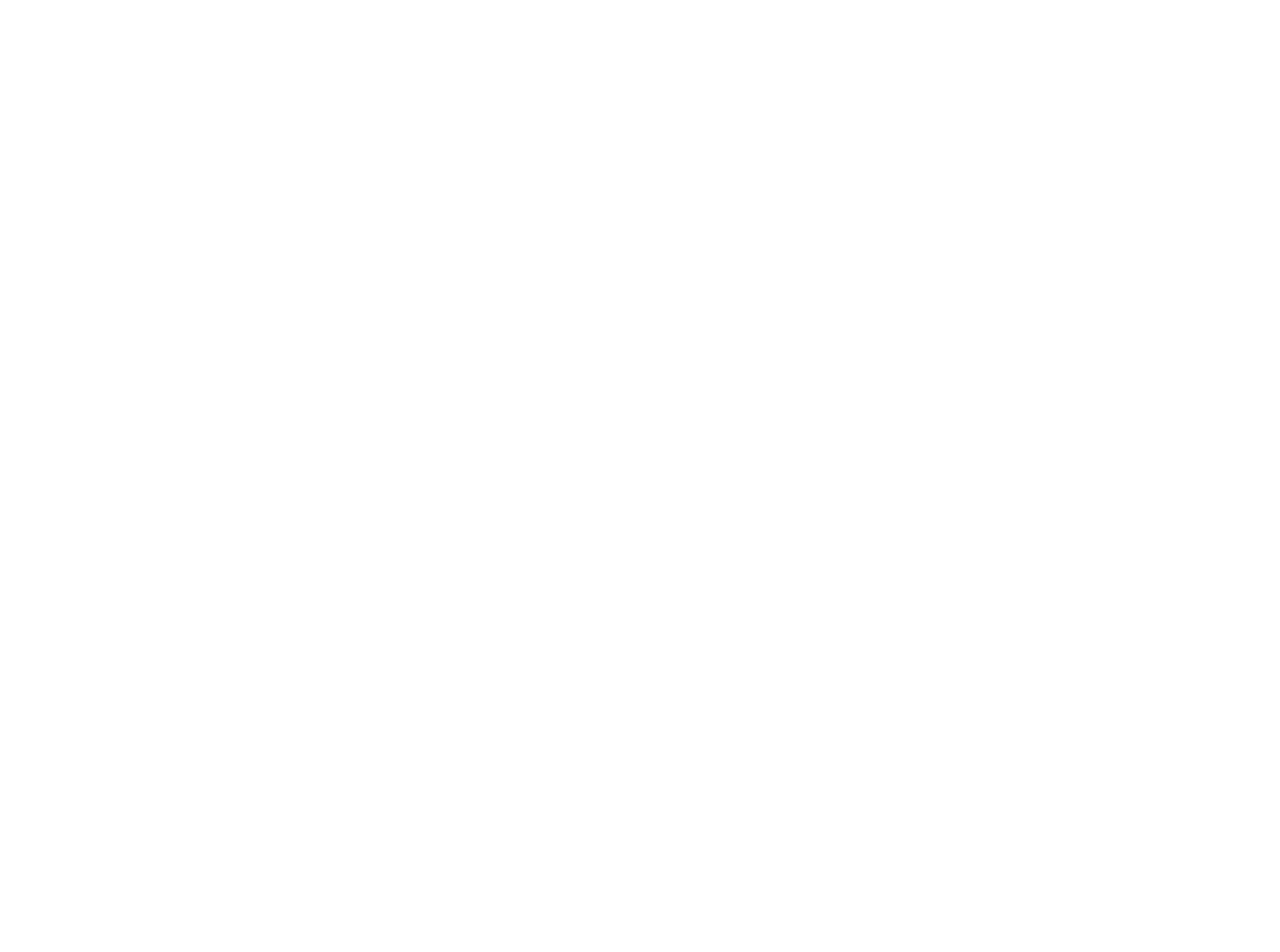
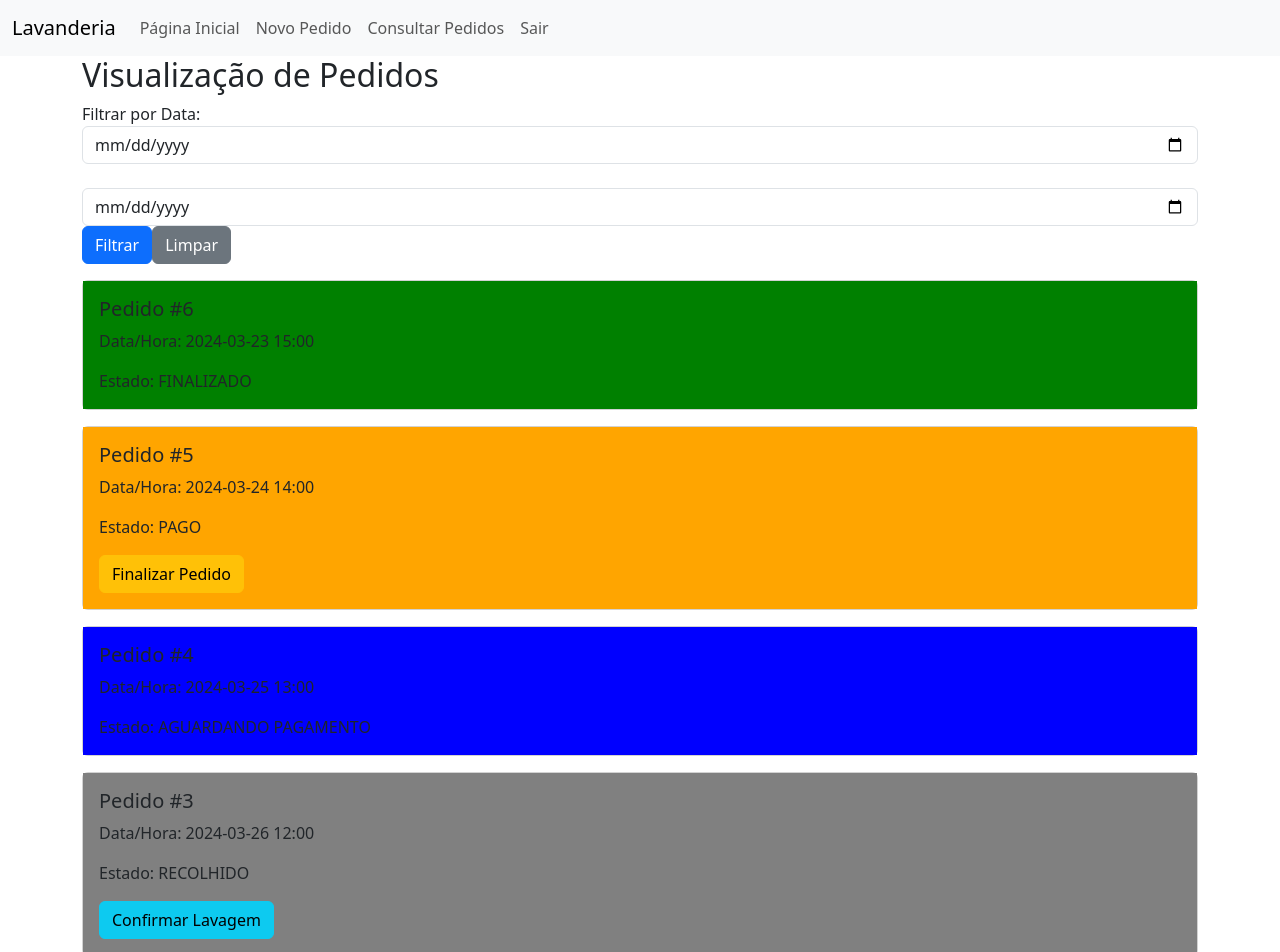
Before and after one commit to LaisaCristina/Web2_2024, an Angular app in the folder lavanderia/: page /func-visualizacao-pedidos in a window 1280 px wide. Before the commit this address led to /. Shown: the top 952 px of the page. Before the commit the page ends 800 px from the top, so only its background shows below. Built offline with nearby package versions, Linux system fonts and the light colour scheme.

Commit message:
:sparkles: feat: nova pg esqueleto básico func-visualizacao-pedidos

```diff
--- a/lavanderia/src/app/app-routing.module.ts
+++ b/lavanderia/src/app/app-routing.module.ts
@@ -5,6 +5,7 @@
 import { HomeComponent } from './pages/home/home.component';
 import { CadastroComponent } from './pages/cadastro/cadastro.component';
 import { ListaPedidosComponent } from './pages/lista-pedidos/lista-pedidos.component';
+import { FuncVisualizacaoPedidosComponent } from './pages/func-visualizacao-pedidos/func-visualizacao-pedidos.component';
 
 const routes: Routes = [
   { path: 'login', component: LoginComponent },
@@ -12,6 +13,7 @@
   { path: 'home', component: HomeComponent },
   { path: 'cadastro', component: CadastroComponent},
   { path: 'lista-pedidos', component: ListaPedidosComponent},
+  {path: 'func-visualizacao-pedidos', component: FuncVisualizacaoPedidosComponent},
   { path: '', redirectTo: '/login', pathMatch: 'full' } // Redireciona para o login por padrão se a URL for vazia.
 ];
 
--- a/lavanderia/src/app/app.module.ts
+++ b/lavanderia/src/app/app.module.ts
@@ -17,6 +17,7 @@
 import { FilterPedidosPipe } from './pipes/filter-pedidos.pipe';
 import { OrderByDatePipe } from './pipes/order-by-date.pipe';
 import { ModalItemVazioComponent } from './pages/pedido/modal-item-vazio/modal-item-vazio.component';
+import { FuncVisualizacaoPedidosComponent } from './pages/func-visualizacao-pedidos/func-visualizacao-pedidos.component';
 
 const routes: Routes = [
   { path: 'login', component: LoginComponent },
@@ -36,7 +37,8 @@
     ListaPedidosComponent,
     FilterPedidosPipe,
     OrderByDatePipe,
-    ModalItemVazioComponent
+    ModalItemVazioComponent,
+    FuncVisualizacaoPedidosComponent
   ],
   imports: [
     BrowserModule,
--- /dev/null
+++ b/lavanderia/src/app/pages/func-visualizacao-pedidos/func-visualizacao-pedidos.component.css
@@ -0,0 +1,8 @@
+/* visualizacao-pedidos.component.css */
+
+.card-yellow { background-color: yellow; }
+.card-red { background-color: red; }
+.card-grey { background-color: grey; }
+.card-blue { background-color: blue; }
+.card-orange { background-color: orange; }
+.card-green { background-color: green; }
--- /dev/null
+++ b/lavanderia/src/app/pages/func-visualizacao-pedidos/func-visualizacao-pedidos.component.html
@@ -0,0 +1,41 @@
+<!-- visualizacao-pedidos.component.html -->
+<app-nav-bar></app-nav-bar>
+<div class="container">
+    <h2>Visualização de Pedidos</h2>
+
+    <!-- Filtros -->
+    <div class="form-group">
+      <label for="filtroData">Filtrar por Data:</label>
+      <input type="date" class="form-control" id="filtroDataInicio" [(ngModel)]="filtroDataInicio">
+      <label for="filtroDataFim"></label>
+      <input type="date" class="form-control" id="filtroDataFim" [(ngModel)]="filtroDataFim">
+    </div>
+
+    <div class="form-group">
+      <button class="btn btn-primary" (click)="filtrarPorData()">Filtrar</button>
+      <button class="btn btn-secondary" (click)="limparFiltro()">Limpar</button>
+    </div>
+
+    <!-- Lista de Pedidos -->
+    <div class="pedidos-lista">
+      <div *ngFor="let pedido of pedidos | orderByDate: 'asc'" class="card mt-3">
+        <div [ngClass]="{'card-yellow': pedido.estado === 'EM ABERTO',
+                        'card-red': pedido.estado === 'REJEITADO' || pedido.estado === 'CANCELADO',
+                        'card-grey': pedido.estado === 'RECOLHIDO',
+                        'card-blue': pedido.estado === 'AGUARDANDO PAGAMENTO',
+                        'card-orange': pedido.estado === 'PAGO',
+                        'card-green': pedido.estado === 'FINALIZADO'}">
+          <div class="card-body">
+            <h5 class="card-title">Pedido #{{ pedido.numero }}</h5>
+            <p class="card-text">Data/Hora: {{ pedido.dataHora }}</p>
+            <p class="card-text">Estado: {{ pedido.estado }}</p>
+
+            <!-- Botões de Ação -->
+            <button *ngIf="pedido.estado === 'EM ABERTO'" class="btn btn-warning" (click)="confirmarRecolhimento(pedido)">Confirmar Recolhimento</button>
+            <button *ngIf="pedido.estado === 'RECOLHIDO'" class="btn btn-info" (click)="confirmarLavagem(pedido)">Confirmar Lavagem</button>
+            <button *ngIf="pedido.estado === 'PAGO'" class="btn btn-warning" (click)="finalizarPedido(pedido)">Finalizar Pedido</button>
+          </div>
+        </div>
+      </div>
+    </div>
+  </div>
--- /dev/null
+++ b/lavanderia/src/app/pages/func-visualizacao-pedidos/func-visualizacao-pedidos.component.ts
@@ -0,0 +1,42 @@
+import { Component, OnInit } from '@angular/core';
+
+@Component({
+  selector: 'app-func-visualizacao-pedidos',
+  templateUrl: './func-visualizacao-pedidos.component.html',
+  styleUrls: ['./func-visualizacao-pedidos.component.css']
+})
+export class FuncVisualizacaoPedidosComponent // visualizacao-pedidos.component.ts
+
+{
+  pedidos = [
+    { numero: 1, dataHora: '2024-03-28 10:00', estado: 'EM ABERTO' },
+    { numero: 2, dataHora: '2024-03-27 11:00', estado: 'REJEITADO' },
+    { numero: 3, dataHora: '2024-03-26 12:00', estado: 'RECOLHIDO' },
+    { numero: 4, dataHora: '2024-03-25 13:00', estado: 'AGUARDANDO PAGAMENTO' },
+    { numero: 5, dataHora: '2024-03-24 14:00', estado: 'PAGO' },
+    { numero: 6, dataHora: '2024-03-23 15:00', estado: 'FINALIZADO' }
+  ];
+
+  filtroDataInicio: string = '';
+  filtroDataFim: string = '';
+
+  filtrarPorData() {
+    // Implemente a lógica de filtragem por data
+  }
+
+  limparFiltro() {
+    // Implemente a lógica para limpar o filtro
+  }
+
+  confirmarRecolhimento(pedido: any) {
+    // Implemente a lógica para confirmar recolhimento
+  }
+
+  confirmarLavagem(pedido: any) {
+    // Implemente a lógica para confirmar lavagem
+  }
+
+  finalizarPedido(pedido: any) {
+    // Implemente a lógica para finalizar pedido
+  }
+}
```
Also changed, not shown: 1 other file (tests, documents, lock files or other folders).
